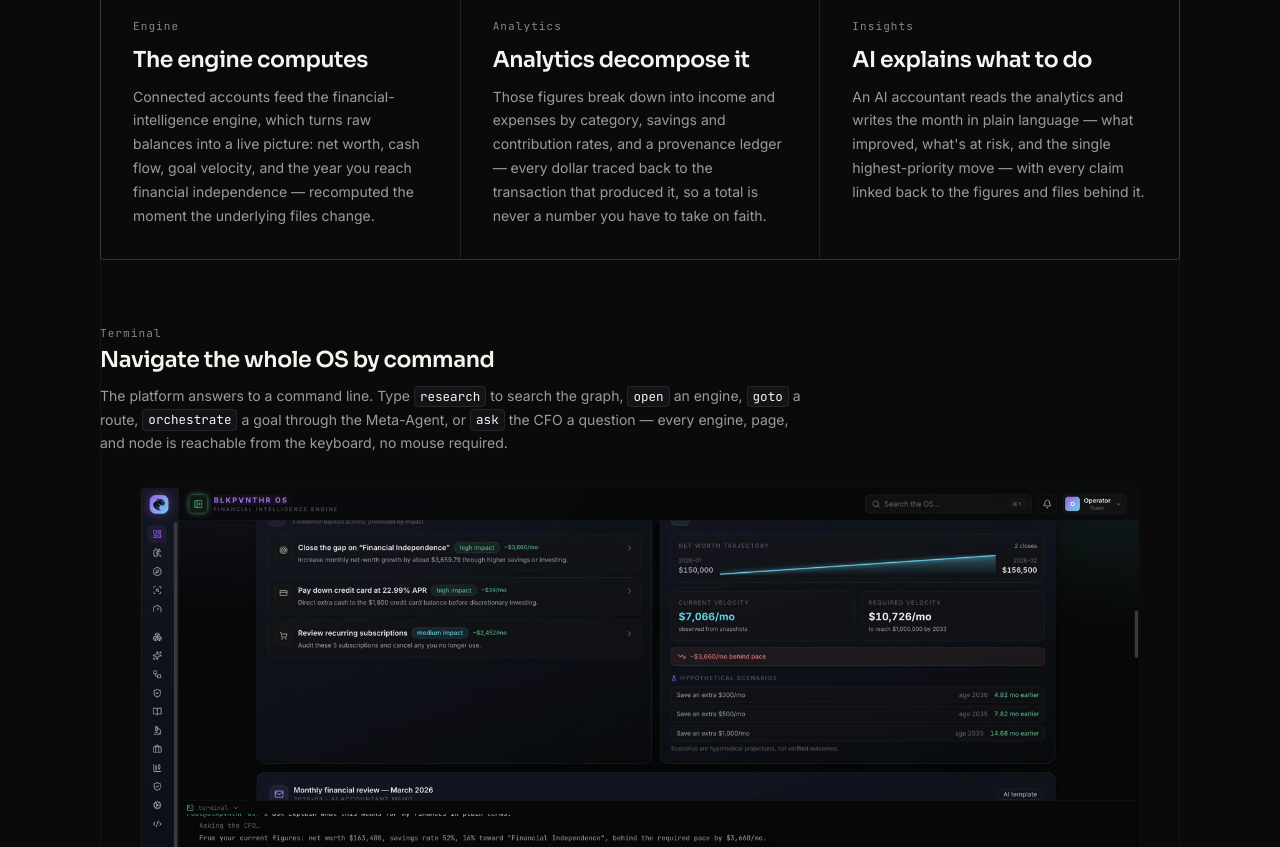
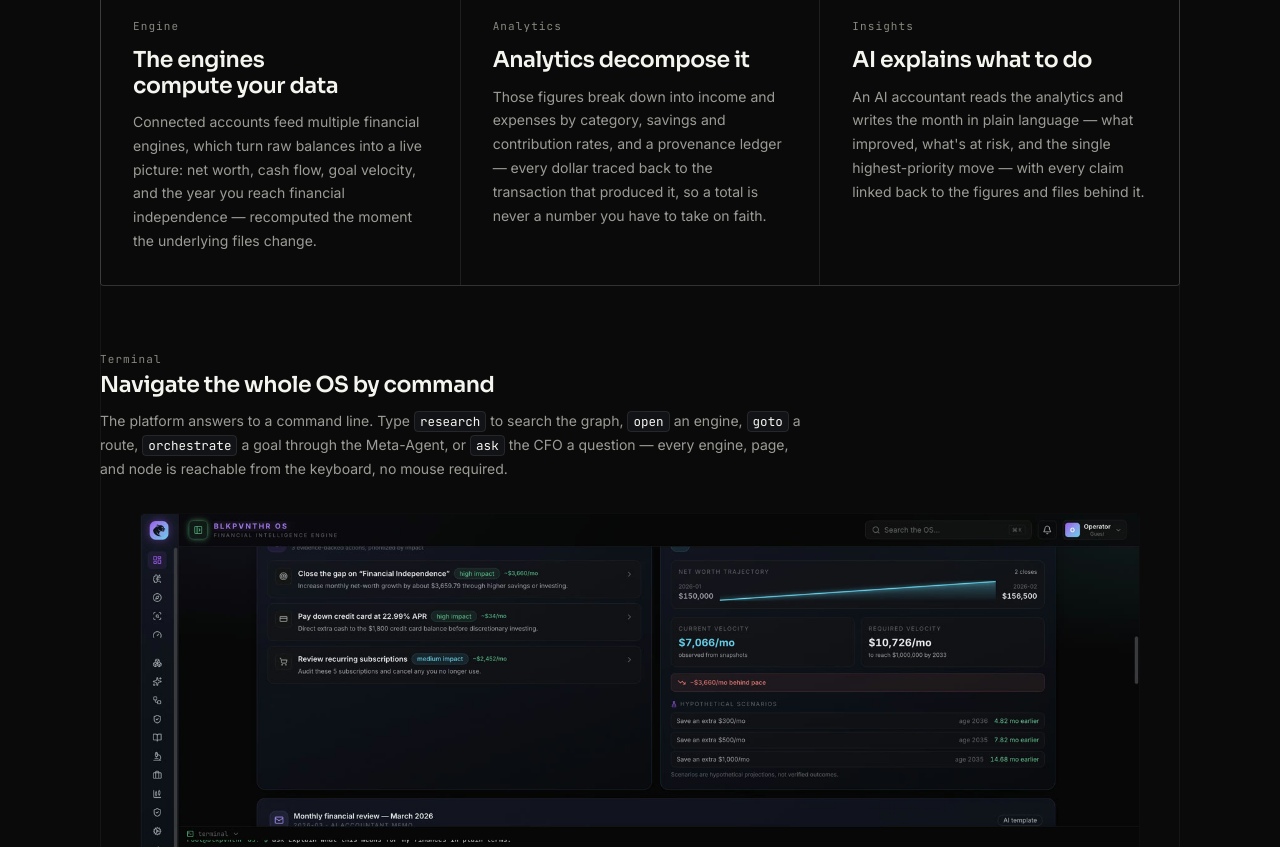
Before and after one commit to blkpvnthr/BLKPVNTHR-LLC, a website: page site/index.html in a window 1280 px wide. Shown: the part 3960-4807 px from the top of the page. Drawn offline with Linux system fonts and the light colour scheme.

Commit message:
copy: Engine card — multiple engines, "compute your data"
Co-Authored-By: Claude Opus 4.8 (1M context) <noreply@anthropic.com>
Claude-Session: https://claude.ai/code/session_01X2o3PNQEFH5fjLhuMbV9vx

```diff
--- a/site/index.html
+++ b/site/index.html
@@ -605,11 +605,11 @@
                   />
                 </div>
                 <p class="card-index">Engine</p>
-                <h4 class="card-title">The engine computes</h4>
+                <h4 class="card-title">The engines compute your data</h4>
                 <p class="card-body">
-                  Connected accounts feed the financial-intelligence engine, which turns raw balances into a
-                  live picture: net worth, cash flow, goal velocity, and the year you reach financial
-                  independence — recomputed the moment the underlying files change.
+                  Connected accounts feed multiple financial engines, which turn raw balances into a live
+                  picture: net worth, cash flow, goal velocity, and the year you reach financial independence
+                  — recomputed the moment the underlying files change.
                 </p>
               </article>
 
```
